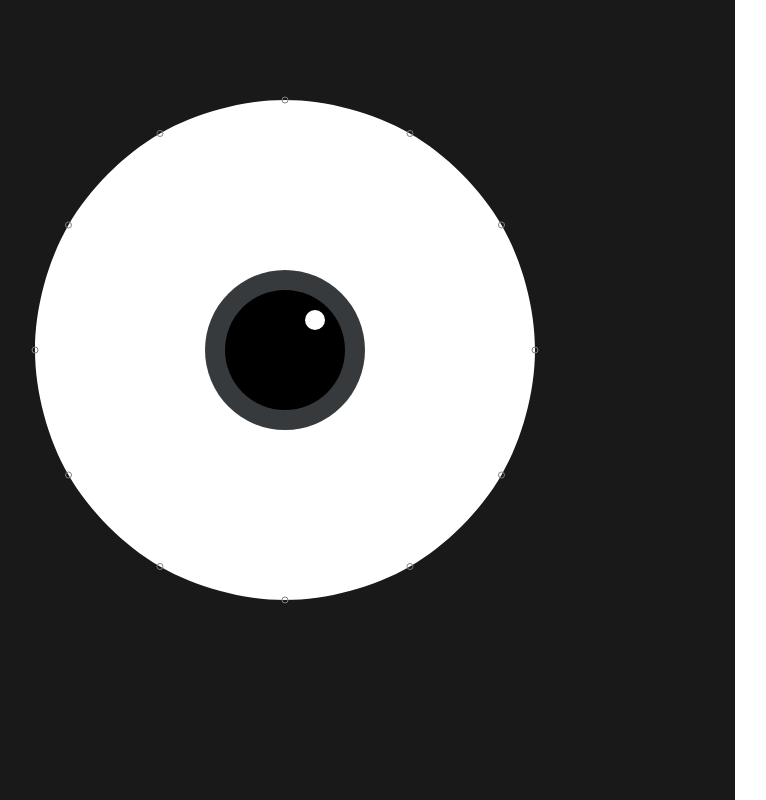
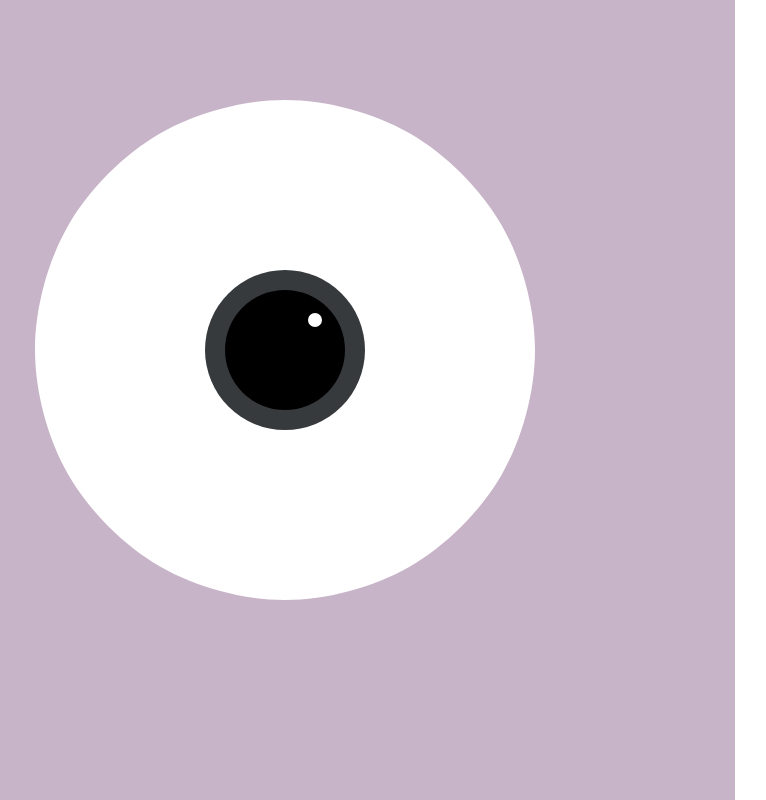
Before and after one commit to Auxilio-Robotics/non-verbal-response-HRI, a plain HTML site: page viz_js/index.html in a window 1280 px wide. Shown: the whole page, without its empty margins (65-831 px from the left). Drawn offline with Linux system fonts and the light colour scheme.

Commit message:
porting to javascript is complete

```diff
--- a/viz_js/emotions.js
+++ b/viz_js/emotions.js
@@ -201,8 +201,8 @@ var sad = [
 ];
 var angry = [
     {
-      "x": 601,
-      "y": 404
+      "x": 598,
+      "y": 399
     },
     {
       "x": 592,
@@ -221,32 +221,32 @@ var angry = [
       "y": 465
     },
     {
-      "x": 102,
-      "y": 440
+      "x": 147,
+      "y": 439
     },
     {
-      "x": 72,
-      "y": 340
+      "x": 113,
+      "y": 370
     },
     {
-      "x": 88,
-      "y": 244
+      "x": 130,
+      "y": 272
     },
     {
-      "x": 150,
-      "y": 187
+      "x": 190,
+      "y": 215
     },
     {
-      "x": 315,
-      "y": 230
+      "x": 316,
+      "y": 249
     },
     {
-      "x": 443,
-      "y": 281
+      "x": 459,
+      "y": 307
     },
     {
-      "x": 574,
-      "y": 346
+      "x": 550,
+      "y": 356
     }
   ];
 var numPoints = 12;
@@ -313,5 +313,5 @@ var states = [
     // { "state": dilate, "gains": [0.03, 0.0], "offsets" : [0, 0]},
     // { "state": circle, "gains": [0.2, 0.05], "offsets" : [0, 0]},
     // { "state": happy, "gains": [0.3, 0.5], "offsets" : [0, -10]},
-    { "state": angry, "gains": [0.3, 0.3], "offsets" : [50, 30]},
+    { "state": angry, "gains": [0.3, 0.3], "offsets" : [30, 30]},
 ];
--- a/viz_js/listeners.js
+++ b/viz_js/listeners.js
@@ -36,7 +36,6 @@ canvas.addEventListener("mousemove", function (e) {
   // Get the mouse position relative to the canvas
   var mousePos = getMousePos(canvas, e);
   eyepos[1] = Math.atan2((mousePos.y - yoffset),  (mousePos.x - xoffset));
-  // console.log(xoffset, yoffset);
   eyepos[0] = Math.sqrt((mousePos.y - yoffset) ** 2 +   (mousePos.x - xoffset) ** 2);
   // Check if the mouse is down and over a point
   if (isMouseDown && selectedPointIndex >= 0) {
--- a/viz_js/script.js
+++ b/viz_js/script.js
@@ -13,7 +13,7 @@ for (var i = 0; i < numPoints; i++) {
     var angle = (Math.PI * 2) / numPoints * i;
     points.push({ x: radius * Math.cos(angle) + xoffset, y: radius * Math.sin(angle) + yoffset });
 }
-
+// points = angry;
 
 ctx.moveTo(points[0].x, points[0].y);
 
@@ -24,7 +24,7 @@ function renderpupil(r, theta, offsets){
     var eyeLoc = [0, 0];
     var newrad = r / 1.1;
 
-    newrad = Math.min(newrad, 160);
+    newrad = Math.min(newrad, 165);
 
     console.log(newrad, r);
     eyeLoc[0] = newrad * Math.cos(theta);
@@ -32,17 +32,17 @@ function renderpupil(r, theta, offsets){
     ctx.arc(xoffset + eyeLoc[0] + offsets[0], yoffset + eyeLoc[1]+ offsets[1], 80, 0, Math.PI * 2);
     ctx.fill();
 
-    eyeLoc[0] = Math.min(r, 170) * Math.cos(theta);
-    eyeLoc[1] = Math.min(r, 170) * Math.sin(theta);
+    eyeLoc[0] = Math.min(r, 178) * Math.cos(theta);
+    eyeLoc[1] = Math.min(r, 178) * Math.sin(theta);
 
     ctx.fillStyle = "black";
     ctx.beginPath();
     ctx.arc(xoffset + eyeLoc[0] + offsets[0], yoffset + eyeLoc[1]+ offsets[1], 60, 0, Math.PI * 2);
     ctx.fill();
 
+    ctx.fillStyle = "white";
     ctx.beginPath();
-    ctx.fillStyle = "white";
-    ctx.arc(xoffset + 30 + eyeLoc[0]+ offsets[0], yoffset - 30 + eyeLoc[1]+ offsets[1], 10, 0, Math.PI * 2);
+    ctx.arc(xoffset + 30 + eyeLoc[0]+ offsets[0], yoffset - 30 + eyeLoc[1]+ offsets[1], 7, 0, Math.PI * 2);
     ctx.fill();
 
 }
@@ -66,48 +66,68 @@ function rendersclera(){
     }
     ctx.fillStyle = "white";
     ctx.fill();
-    for (var i = 0; i < points.length; i++) {
-        var point1 = points[i];
-        ctx.beginPath();
-        ctx.arc(point1.x, point1.y, 3, 0, Math.PI * 2);
-        ctx.stroke();
-    }
+    // for (var i = 0; i < points.length; i++) {
+    //     var point1 = points[i];
+    //     ctx.beginPath();
+    //     ctx.arc(point1.x, point1.y, 3, 0, Math.PI * 2);
+    //     ctx.stroke();
+    // }
 
 }
 var eyepos = [0, 0];
 function animate(){
+    ctx.save();
     ctx.clearRect(0, 0, canvas.width, canvas.height);
 
     rendersclera();
 
-    renderpupil(eyepos[0], eyepos[1], [0,0 ]);
+
+    ctx.moveTo(points[0].x, points[0].y);
+    tension = 1;
+    var t = (tension != null) ? tension : 1;
+    for (var i = 0; i < points.length; i++) {
+        var p0 = (i > 0) ? points[i - 1] : points[points.length - 1];
+        var p1 = points[i];
+        var p2 = points[(i + 1) % (points.length)];
+        var p3 =  points[(i + 2) % (points.length)];
+        var     cp1x = p1.x + (p2.x - p0.x) / 6 * t;
+        var cp1y = p1.y + (p2.y - p0.y) / 6 * t;
+        var cp2x = p2.x - (p3.x - p1.x) / 6 * t;
+        var cp2y = p2.y - (p3.y - p1.y) / 6 * t;
+        ctx.bezierCurveTo(cp1x, cp1y, cp2x, cp2y, p2.x, p2.y);
+    }
+    ctx.clip();
+    renderpupil(eyepos[0], eyepos[1], states[curstate]['offsets']);
 
 
     framnum += 1;
     // eyeLoc[0] = 100 * Math.sin(framnum/50.0) + 100;
     // eyeLoc[1] = Math.cos(framnum / 50.0)  + 100;
     points = controller(points, setpoint, kp, kd, states[curstate]['offsets']);
+    ctx.restore();
     requestAnimationFrame(animate);
 
 }
 
+setInterval(function() {
+
+    setpoint = blink;
+    kp = 1.3;
+    kd = 0;
+    setTimeout(function() {
+        setpoint = states[curstate]['state'];
+        kp = states[curstate]['gains'][0];
+        kd = states[curstate]['gains'][1];
+    }, 100);
+
+}, 3000);
+
 // setInterval(function() {
-
-//     setpoint = blink;
-//     kp = 0.6;
-//     kd = 0;
-//     setTimeout(function() {
-//         setpoint = states[curstate]['state'];
-//     }, 100);
-
-// }, 1000);
-
-setInterval(function() {
-    curstate += 1;
-    curstate %= states.length;
-    setpoint = states[curstate]['state'];
-    kp = states[curstate]['gains'][0];
-    kd = states[curstate]['gains'][0];
-}, 2000);
+//     curstate += 1;
+//     curstate %= states.length;
+//     setpoint = states[curstate]['state'];
+//     kp = states[curstate]['gains'][0];
+//     kd = states[curstate]['gains'][1];
+// }, 2000);
 
 animate();
--- a/viz_js/style.css
+++ b/viz_js/style.css
@@ -5,5 +5,5 @@ body {
 }
 canvas {
     display: block;
-    background: rgb(26, 25, 25);
+    background: #C8B4C8;
 }
```
